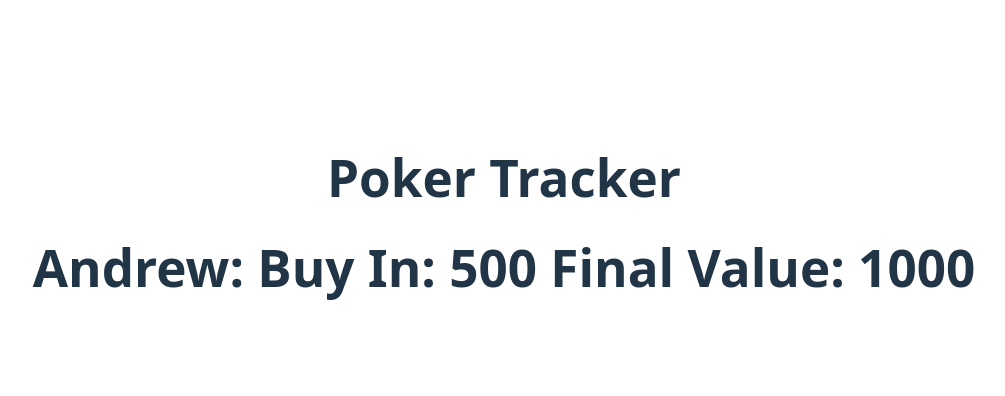
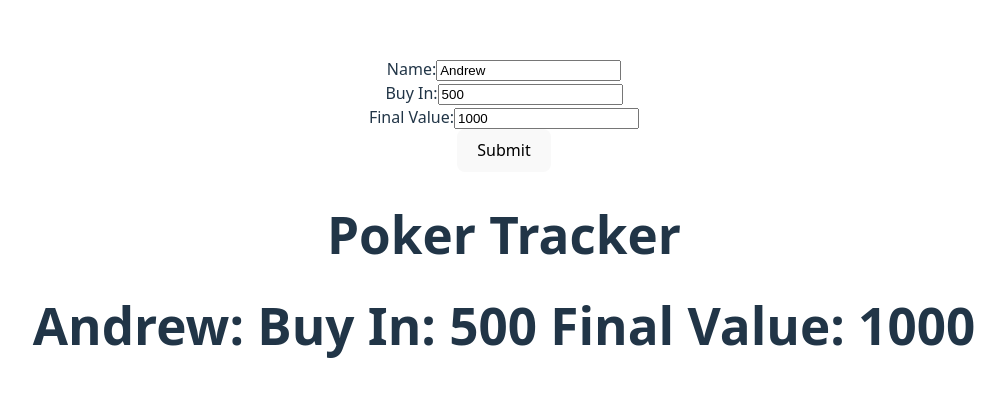
Before and after one commit to Andrewang561/Buy-in-Tracker, a React (Vite) app: page / in a window 1280 px wide. Shown: the part 178-574 px from the top of the page, without its empty margins (136-1141 px from the left). Built offline with nearby package versions, Linux system fonts and the light colour scheme.

Commit message:
Allowed dynamic inputs for player component.

```diff
--- a/src/App.tsx
+++ b/src/App.tsx
@@ -9,17 +9,48 @@ export interface Player {
 }
 
 function App() {
-  const temp: Player = {
+
+  const [playerValue, setPlayerValue] = useState<Player>({
     name: "Andrew",
     buyIn: 500,
     finalValue: 1000
-  }
+  });
+
+  const handleSubmit = (event: React.FormEvent) => {
+    event.preventDefault();
+    console.log("Submitted player:", playerValue);
+  };
+
   return (
     <div className="App">
+      <form onSubmit={handleSubmit}>
+        <label>
+          Name:
+          <input type="text" value={playerValue.name} onChange={(event) =>
+            setPlayerValue({ ...playerValue, name: event.target.value })
+          }></input>
+        </label>
+        <br />
+        <label>
+          Buy In:
+          <input type="number" value={playerValue.buyIn} onChange={(event) =>
+            setPlayerValue({ ...playerValue, buyIn: Number(event.target.value)})
+          }></input>
+        </label>
+        <br />
+        <label>
+          Final Value:
+          <input type= "number" value={playerValue.finalValue} onChange={(event) =>
+            setPlayerValue({ ...playerValue, finalValue: Number(event.target.value)})
+          }></input>
+        </label>
+        <br />
+        <button type="submit">Submit</button>
+      </form>
       <h1>Poker Tracker</h1>
-      <Players player1={temp} />
+      <Players player1={playerValue} />
     </div>
   );
 }
 
-export default App
+export default App;
```
